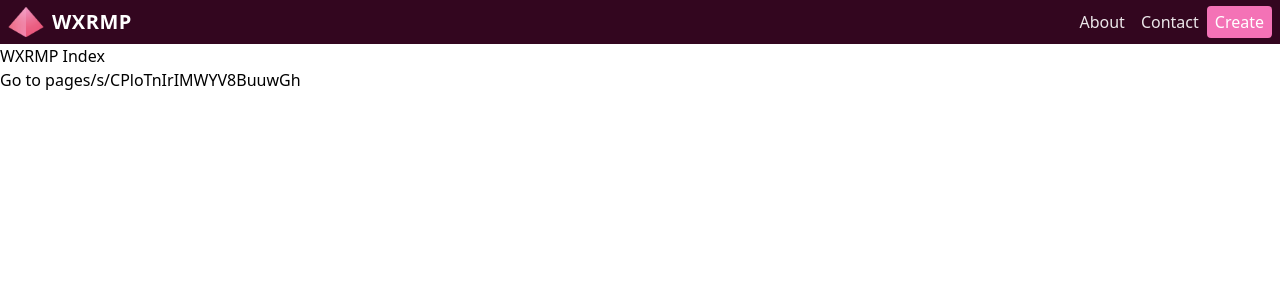
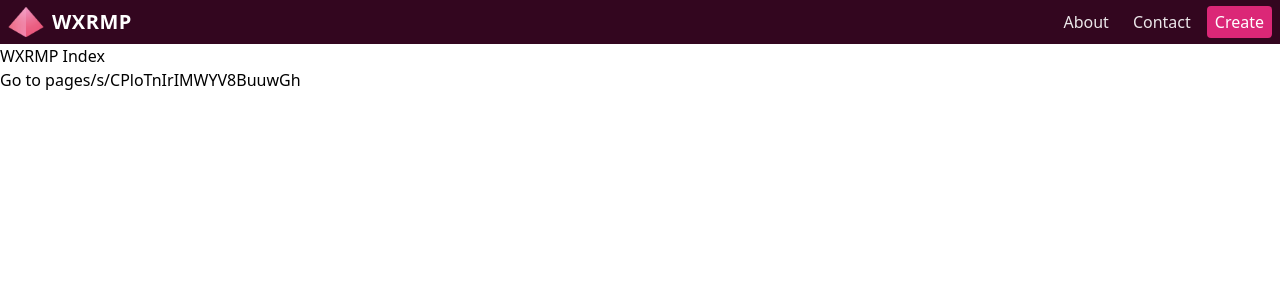
Before and after one commit to edwinwebb/next-wxrmp, a Next.js app: page / in a window 1280 px wide. Shown: the top 300 px of the page. Built offline with nearby package versions, Linux system fonts and the light colour scheme.

Commit message:
butotns spacing fix

```diff
--- a/src/components/dom/Menu/Menu.jsx
+++ b/src/components/dom/Menu/Menu.jsx
@@ -15,12 +15,12 @@ export default function Menu() {
       </div>
       <div className="pr-2">
         <Link href="/about">
-          <a className="invisible md:visible px-2 py-1 text-white/90 hover:bg-pink-200 rounded">About</a>
+          <a className="invisible md:visible px-2 py-1 mr-2 text-white/90 hover:bg-pink-200 rounded">About</a>
         </Link>
         <Link href="/contact">
-          <a className="invisible md:visible px-2 py-1 text-white/90 hover:bg-pink-200 rounded">Contact</a>
+          <a className="invisible md:visible px-2 py-1 mr-2 text-white/90 hover:bg-pink-200 rounded">Contact</a>
         </Link>
-        <Link href="/s/new"><button className="bg-pink-400 text-white rounded px-2 py-1">Create</button></Link>
+        <Link href="/s/new"><button className="bg-pink-600 text-white rounded px-2 py-1">Create</button></Link>
       </div>
     </nav>
   )
```
